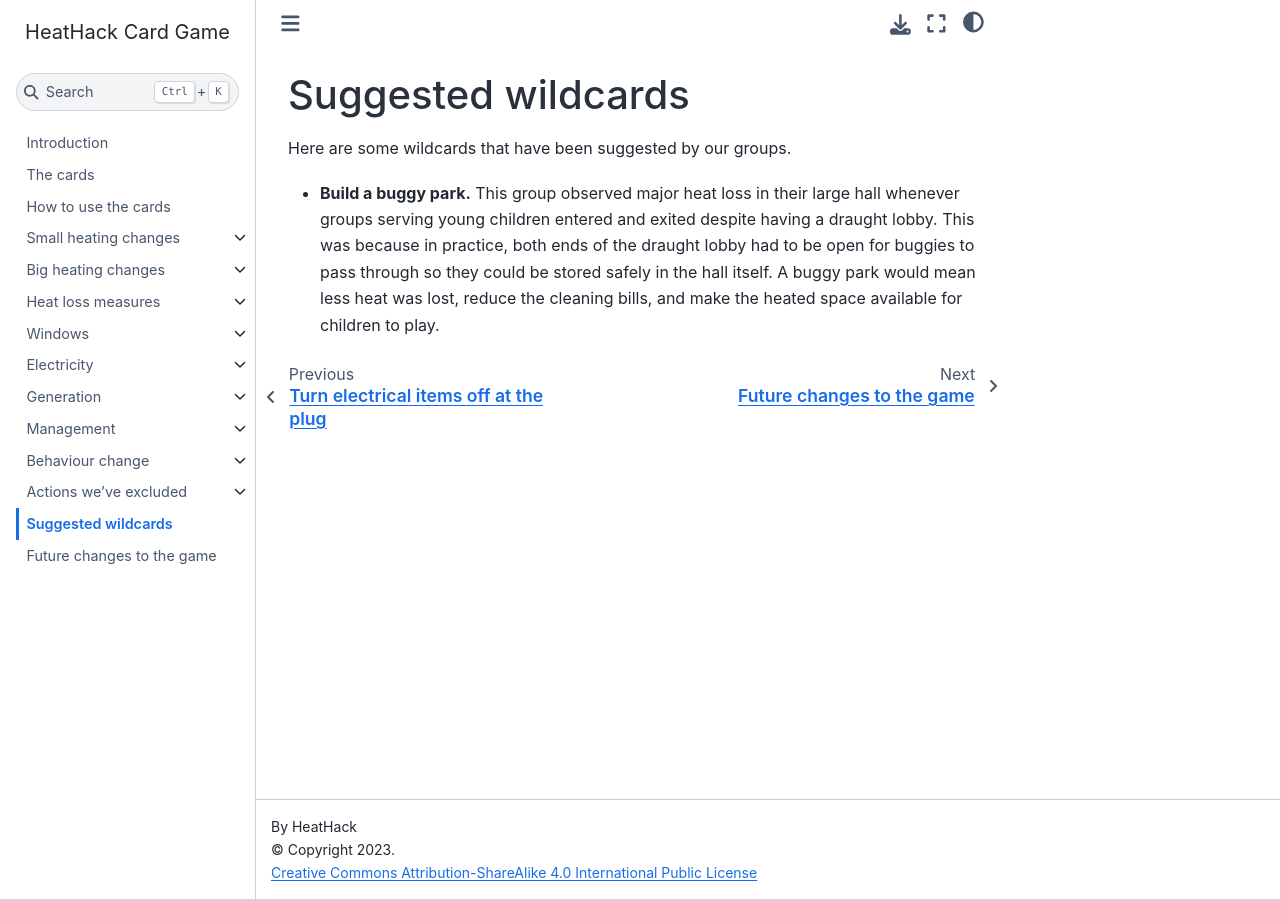
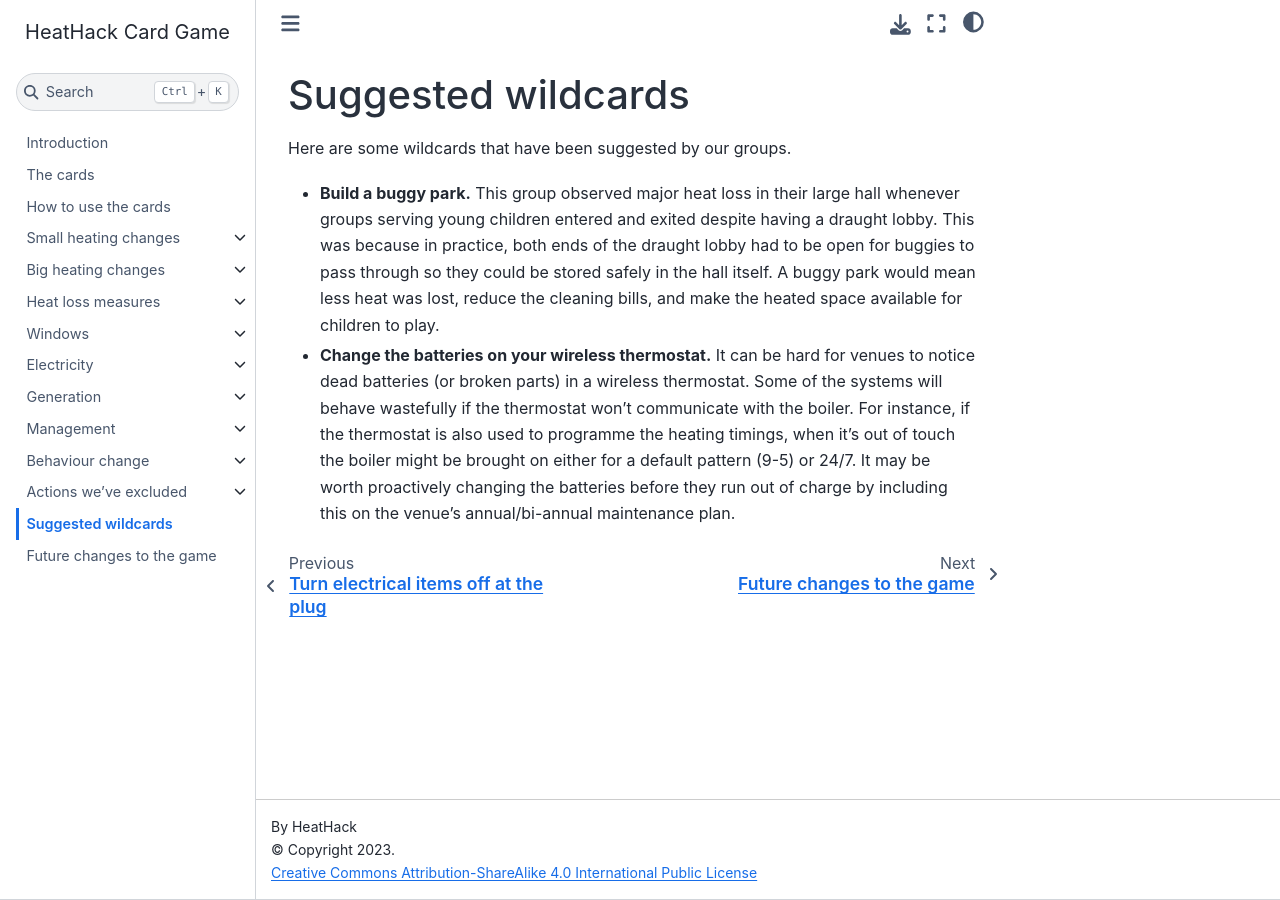
Before and after one commit to JeanCarletta/HeatHack-Card-Game, a Jupyter Book: the page built from suggested-wildcards.md, in a window 1280 px wide. Built offline with Jupyter Book 1.0.4 settings and Sphinx 7.4.7 and the Sphinx Book theme 1.1.4, drawn with Linux system fonts in a browser that asks for light colours.

Commit message:
batteries on wireless thermostats

```diff
--- a/suggested-wildcards.md
+++ b/suggested-wildcards.md
@@ -3,3 +3,6 @@
 Here are some wildcards that have been suggested by our groups.
 
 - **Build a buggy park.** This group observed major heat loss in their large hall whenever groups serving young children entered and exited despite having a draught lobby.  This was because in practice, both ends of the draught lobby had to be open for buggies to pass through so they could be stored safely in the hall itself.  A buggy park would mean less heat was lost, reduce the cleaning bills, and make the heated space available for children to play.
+
+
+ - **Change the batteries on your wireless thermostat.** It can be hard for venues to notice dead batteries (or broken parts) in a wireless thermostat.  Some of the systems will behave wastefully  if the thermostat won't communicate with the boiler. For instance, if the thermostat is also used to programme the heating timings, when it's out of touch the boiler might be brought on either for a default pattern (9-5) or 24/7.  It may be worth proactively changing the batteries before they run out of charge by including this on the venue's annual/bi-annual maintenance plan.
```
